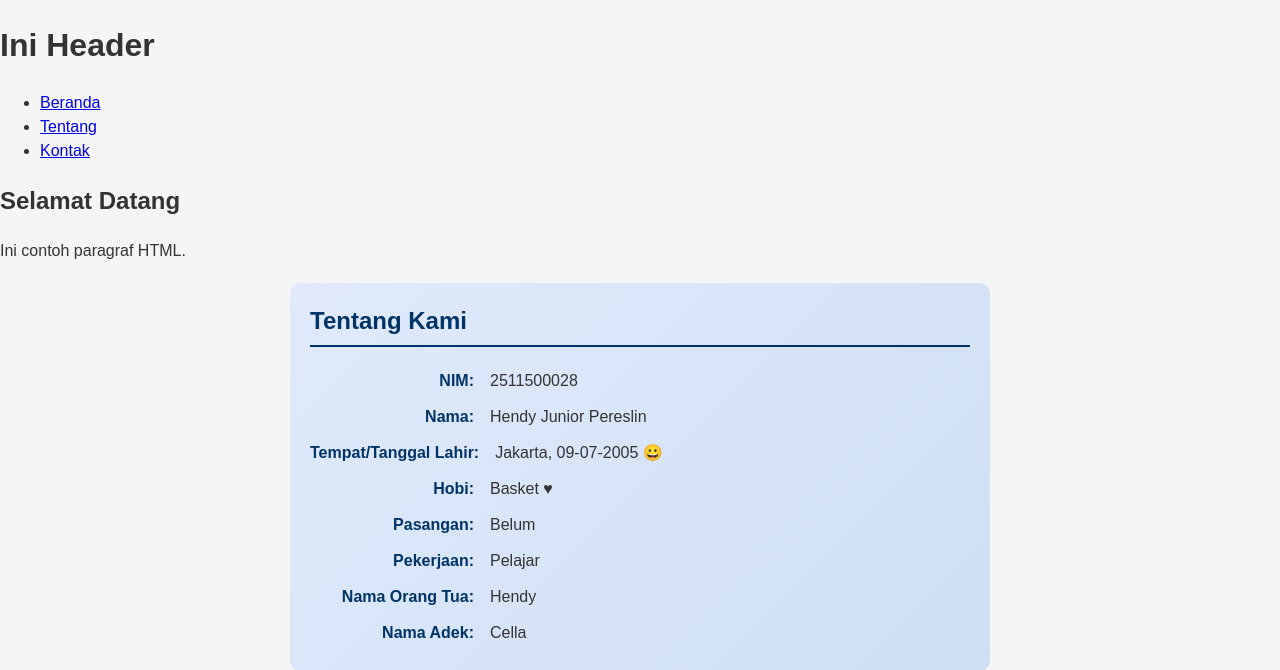
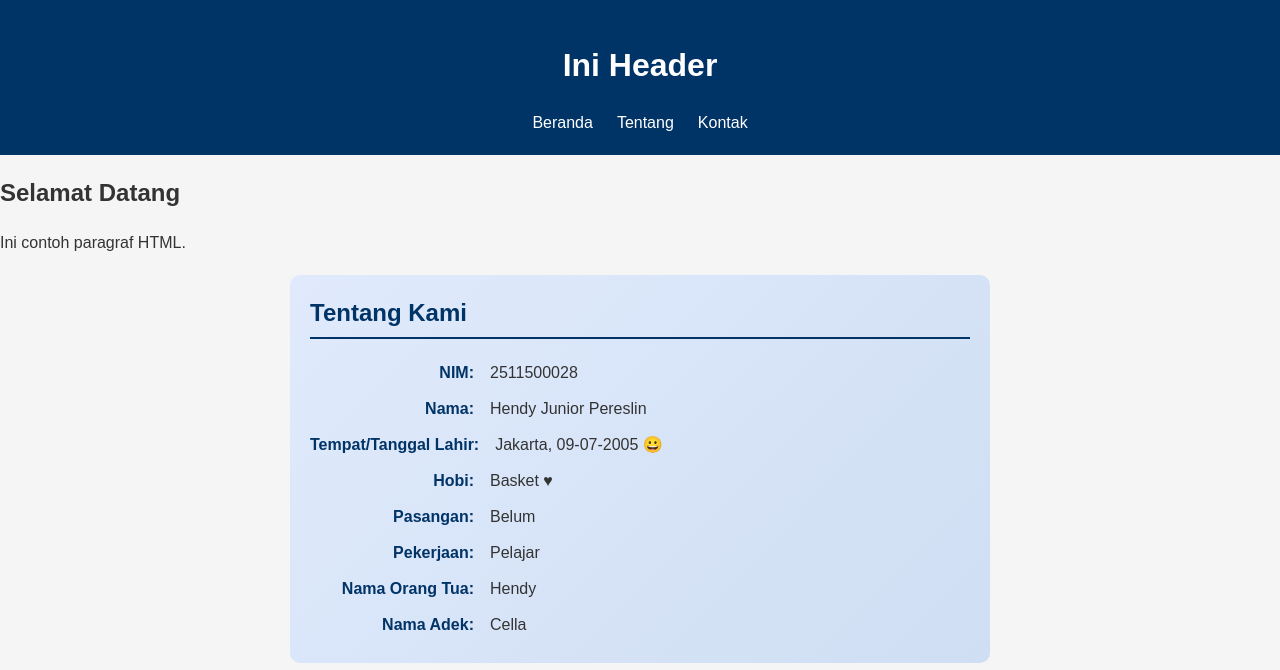
Before and after one commit to darksea71/2511500028-PWD-TI1A-2526, a PHP site: page /pertemuan-04/index.html in a window 1280 px wide. Shown: the top 670 px of the page. Run offline with PHP 8.4, Linux system fonts and the light colour scheme.

Commit message:
styling header

```diff
--- a/pertemuan-04/style.css
+++ b/pertemuan-04/style.css
@@ -9,6 +9,27 @@ body {
     background:#f5f5f5;
     color: #333;
     Line-height: 1.5;
+}
+
+header {
+    background: #003366;
+    color:#fff;
+    padding: 20px;
+    text-align: center;
+}
+
+header ul {
+    display: flex;
+    justify-content: center;
+    list-style: none;
+    padding: 0;
+    margin: 10px 0 0;
+}
+
+header li a {
+    color: #fff;
+    text-decoration: none;
+    padding: 5px 12px;
 }
 
 #about,
```
Also changed, not shown: pertemuan-04/README.md.
